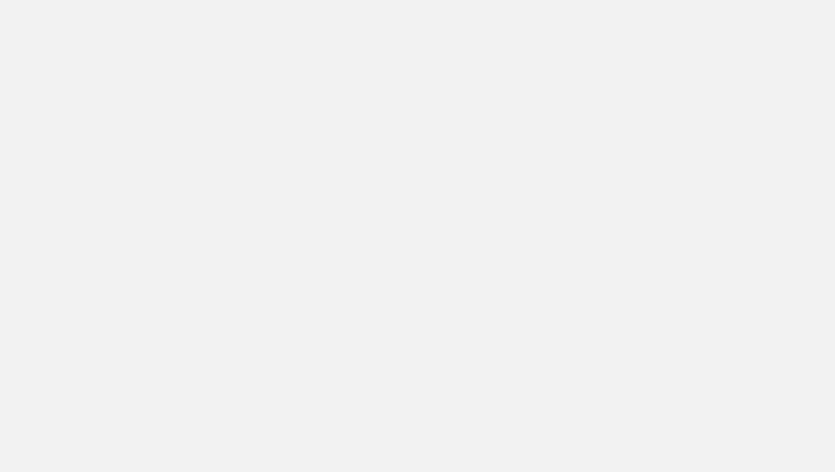
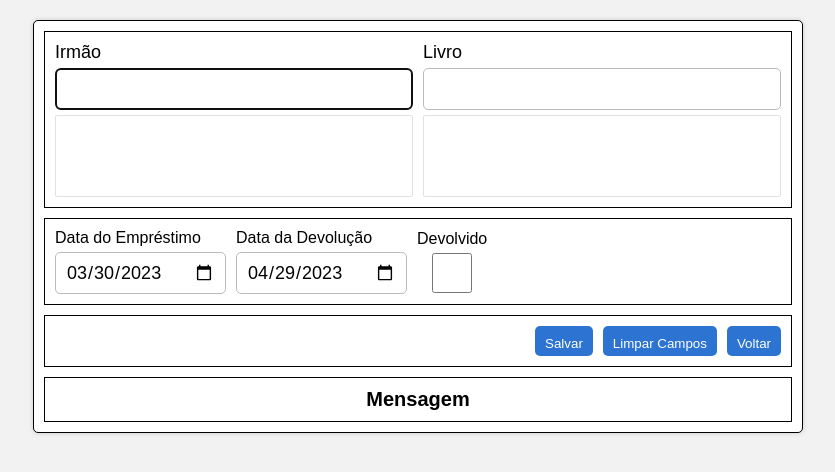
Before and after one commit to jvieiradr/frontend-biblioteca-estrela, a React (Vite) app: page /emprestimos in a window 1280 px wide. Before the commit this address had no page. Shown: the top 472 px of the page, without its empty margins (222-1057 px from the left). Built offline with nearby package versions, Linux system fonts and the light colour scheme; no server answers.

Commit message:
emprestimo

```diff
--- /dev/null
+++ b/src/Emprestimos.css
@@ -0,0 +1,56 @@
+.container-emprestimos {
+    display: flex;
+    flex-direction: column;
+    justify-content: center;
+    border: 1px solid;
+    background-color: #fff;
+    padding: 10px;
+    box-shadow: 0px 0px 5px #ccc;
+    border-radius: 5px;
+}
+
+.itens-emprestimo {
+    margin: 0 0 10px 0;
+    flex-direction: row;
+    align-items: center;
+    border: solid 1px;
+    padding: 0 0 10px 10px;
+    font-size: 18px;
+}
+
+.irmao-livro-emprestimo {
+    padding-right: 10px;
+}
+
+.datas-emprestimo {
+    margin: 0 0 10px 0;
+    flex-direction: row;
+    align-items: center;
+    border: solid 1px;
+    padding: 0 0 10px 10px;
+}
+
+.itens-datas-emprestimo {
+    padding-right: 10px;
+}
+
+.botoes-controle-emprestimo {
+    margin: 0 0 10px 0;
+    flex-direction: row;
+    justify-content: flex-end;
+    border: solid 1px;
+    padding: 0 0 10px 10px;
+}
+
+.botao-controle {
+    margin: 10px 10px 0 0;
+}
+
+.avisos {
+    margin: 0;
+    text-align: center;
+    border: solid 1px;
+    font-size: 20px;
+    font-weight: bold;
+    padding: 10px;
+}
--- /dev/null
+++ b/src/Emprestimos.jsx
@@ -0,0 +1,163 @@
+import './Emprestimos.css';
+import { formataDataInvertida } from './Utils.jsx';
+import { useEffect} from 'react';
+import { useNavigate } from 'react-router-dom';
+import axios from 'axios';
+
+const Emprestimos = () => {
+    useEffect(() => {
+        limparCampos();
+    });
+
+    const irPara = useNavigate();
+
+    const limparCampos = () => {
+        var inputNomeIrmao = document.getElementById('nome-irmao');
+        inputNomeIrmao.value = '';
+        var listaIrmaos = document.getElementById('lista-irmaos');
+        limparListaIrmaos(listaIrmaos);
+
+        var inputTituloLivro = document.getElementById('titulo-livro');
+        inputTituloLivro.value = '';
+        var listaLivros = document.getElementById('lista-livros');
+        limparListaLivros(listaLivros);
+
+        var inputDataEmprestimo = document.getElementById('input-data-emprestimo');
+        inputDataEmprestimo.value = formataDataInvertida(new Date());
+
+        var inputDataDevolução = document.getElementById('input-data-devolucao');
+        var dataDevolucao = new Date();
+        dataDevolucao.setDate(dataDevolucao.getDate() + 30);
+        inputDataDevolução.value = formataDataInvertida(dataDevolucao);
+
+        var inputDevolvido = document.getElementById('input-devolvido');
+        inputDevolvido.checked = false;
+
+        inputNomeIrmao.focus();
+    };
+
+    const carregaListaIrmaos = async () => {
+        var listaIrmaos = document.getElementById('lista-irmaos');
+        limparListaIrmaos(listaIrmaos);
+
+        var iniciais = document.getElementById('nome-irmao').value;
+        if (iniciais == '') {iniciais = '*'};
+
+        const baseURL = 'https://api-biblioteca-estrela.vercel.app/buscarirmaos/';
+
+        await axios.get(baseURL + iniciais)
+            .then((resposta) => {
+                if (resposta.data.length !== 0) {
+                    resposta.data.forEach((irmao) => {
+                        var item = document.createElement('option');
+                        item.value = irmao.id;
+                        item.text = irmao.nome;
+                        listaIrmaos.add(item);
+                    });
+                listaIrmaos.disabled = false;
+                };
+            })
+            .catch(() => console.log('Erro ao Buscar os Irmãos.'));
+    };
+
+    const carregaListaLivros = async () => {
+        var listaLivros = document.getElementById('lista-livros');
+        limparListaLivros(listaLivros);
+
+        var iniciais = document.getElementById('titulo-livro').value;
+        if (iniciais == '') {iniciais = '*'};
+
+        const baseURL = 'https://api-biblioteca-estrela.vercel.app/buscarlivros/';
+
+        await axios.get(baseURL + iniciais)
+            .then((resposta) => {
+                if (resposta.data.length !== 0) {
+                    resposta.data.forEach((livro) => {
+                        var item = document.createElement('option');
+                        item.value = livro.id;
+                        item.text = livro.titulo;
+                        listaLivros.add(item);
+                    });
+                listaLivros.disabled = false;
+                };
+            })
+            .catch(() => console.log('Erro ao Buscar os Livros.'));
+    };
+
+    const limparListaIrmaos = (listaIrmaos) => {
+        var quantidadeIrmaos = listaIrmaos.options.length;
+        if (quantidadeIrmaos > 0) {
+            for (var i = 0; i < quantidadeIrmaos; i++) {
+                listaIrmaos.options.remove(0);
+            };
+        };
+    };
+
+    const limparListaLivros = (listaLivros) => {
+        var quantidadeLivros = listaLivros.options.length;
+        if (quantidadeLivros > 0) {
+            for (var i = 0; i < quantidadeLivros; i++) {
+                listaLivros.options.remove(0);
+            };
+        };
+    };
+
+    const selecionaIrmao = () => {
+        const inputNomeIrmao = document.getElementById('nome-irmao');
+        const selectNomeIrmao = document.getElementById('lista-irmaos');
+        inputNomeIrmao.value = selectNomeIrmao.options[selectNomeIrmao.selectedIndex].text;
+    };
+
+    const selecionaLivro = () => {
+        const inputTituloLivro = document.getElementById('titulo-livro');
+        const selectTituloLivro = document.getElementById('lista-livros');
+        inputTituloLivro.value = selectTituloLivro.options[selectTituloLivro.selectedIndex].text;
+    };
+
+    return(
+      <>
+            <div className="container-emprestimos">
+                <div id="itens-emprestimo" className="itens-emprestimo">
+                    <div id="irmao" className="irmao-livro-emprestimo">
+                        <label>Irmão</label>
+                        <input id="nome-irmao" size="30" autoFocus onFocus={() => carregaListaIrmaos()} onChange={() => carregaListaIrmaos()} />
+                        <select id="lista-irmaos" size="5" disabled onChange={() => selecionaIrmao()}>
+                        </select>
+                    </div>
+                    <div id="livro" className="irmao-livro-emprestimo">
+                        <label>Livro</label>
+                        <input id="titulo-livro" size="30" onFocus={() => carregaListaLivros()} onChange={() => carregaListaLivros()} />
+                        <select id="lista-livros" size="5" disabled onChange={() => selecionaLivro()}>
+                        </select>
+                    </div>
+                </div>
+
+                <div id="datas-emprestimo" className="datas-emprestimo">
+                    <div id="data-emprestimo" className="itens-datas-emprestimo">
+                        <label>Data do Empréstimo</label>
+                        <input type="date" id="input-data-emprestimo"></input>
+                    </div>
+                    <div id="data-devolucao" className="itens-datas-emprestimo">
+                        <label>Data da Devolução</label>
+                        <input type="date" id="input-data-devolucao"></input>
+                    </div>
+                    <div id="devolvido" className="itens-datas-emprestimo">
+                        <label>Devolvido</label>
+                        <input type="checkbox" id="input-devolvido"></input>
+                    </div>
+                </div>
+                <div id="botoes-controle-emprestimo" className="botoes-controle-emprestimo">
+                        <button className="botao-controle">Salvar</button>
+                        <button className="botao-controle" onClick={() => limparCampos()}>Limpar Campos</button>
+                        <button className="botao-controle" onClick={() => irPara('/')}>Voltar</button>
+                </div>
+                <div id="avisos" className="avisos">
+                    Mensagem
+                </div>
+            </div>
+      </>
+    )
+
+};
+
+export default Emprestimos;
--- a/src/Menu.css
+++ b/src/Menu.css
@@ -1,7 +1,7 @@
 .container-menu {
     display: flex;
     width: 400px;
-    height: 200px;
+    height: 160px;
     align-items: center;
     border: 1px solid;
     background-color: #fff;
--- a/src/Menu.jsx
+++ b/src/Menu.jsx
@@ -10,6 +10,7 @@ const Menu = () => {
         <div className="container-menu">
             <button className="button-menu" onClick={() => irPara('/livros')}>Cadastrar Livros</button>
             <button className="button-menu" onClick={() => irPara('/irmaos')}>Cadastrar Irmãos</button>
+            <button className="button-menu" onClick={() => irPara('/emprestimos')}>Realizar Emprestimo</button>
         </div>
         </>
     )
--- a/src/Rotas.jsx
+++ b/src/Rotas.jsx
@@ -2,6 +2,7 @@ import { Routes, Route } from 'react-router-dom';
 import Menu from './Menu.jsx';
 import Livros from './Livros.jsx';
 import Irmaos from './Irmaos.jsx';
+import Emprestimos from './Emprestimos.jsx';
 
 const Rotas = () => {
     return(
@@ -10,6 +11,7 @@ const Rotas = () => {
                 <Route path='/' exact element={<Menu />} />
                 <Route path='/livros' element={<Livros />} />
                 <Route path='/irmaos' element={<Irmaos />} />
+                <Route path='/emprestimos' element={<Emprestimos />} />
             </Routes>
         </>
     )
--- a/src/Utils.jsx
+++ b/src/Utils.jsx
@@ -15,3 +15,11 @@ export const mascaraTelefone = () => {
     document.getElementById('telefone').value = v
     return
 };
+
+export const formataDataInvertida = (data) => {
+    var mm = (data.getMonth() + 1).toString().padStart(2, '0');
+    var dd = data.getDate().toString().padStart(2, '0');
+    var aaaa = data.getFullYear();
+
+    return aaaa + '-' + mm + '-' + dd;
+};
```
